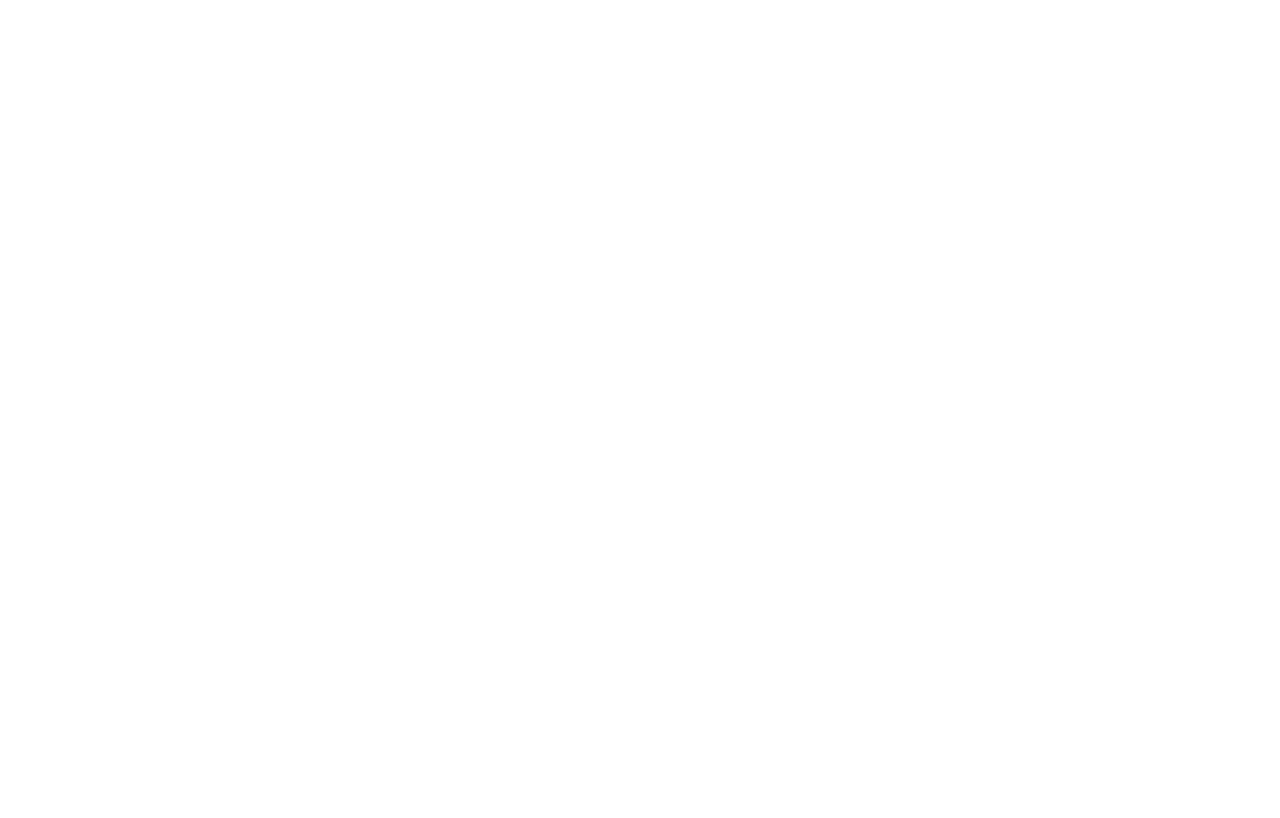
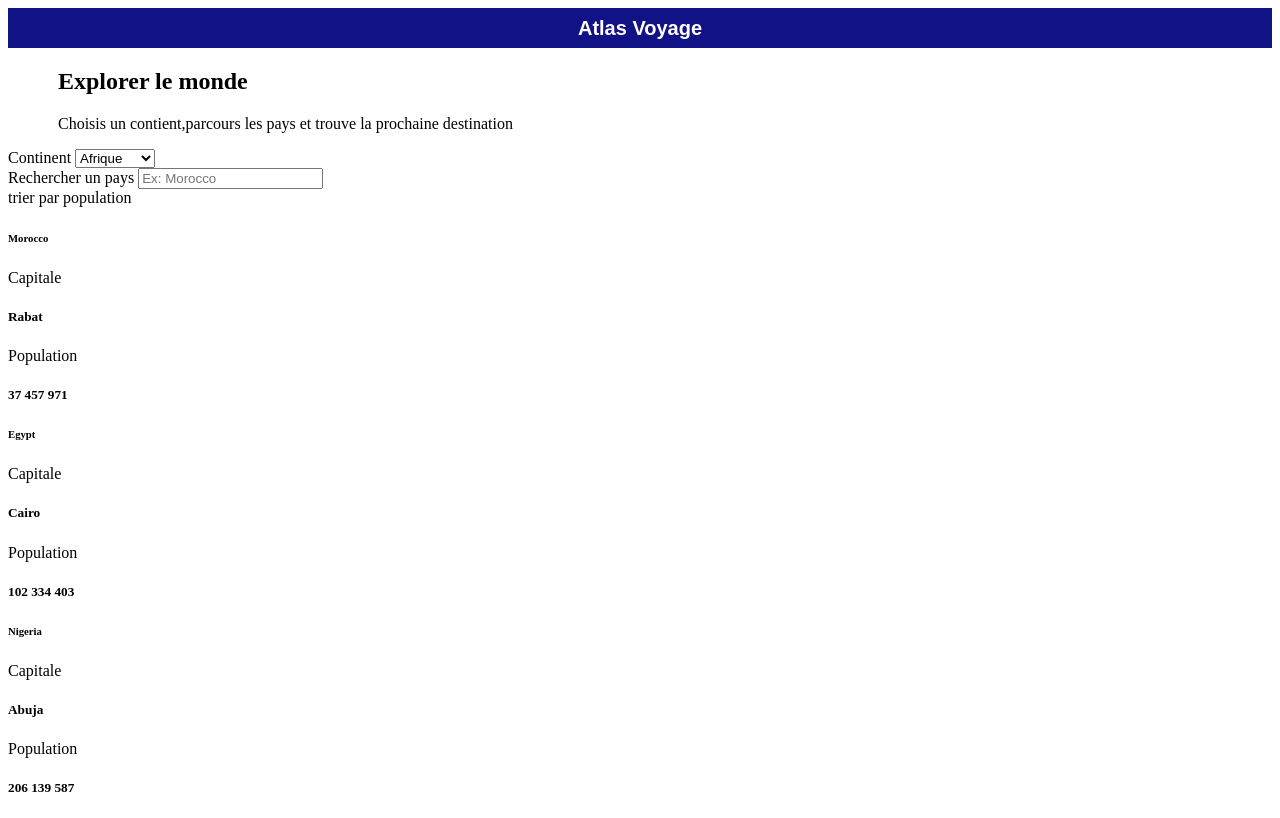
Before and after one commit to elmahfoudinina-crypto/mise_en_situation--js-, a plain HTML site: page index.html in a window 1280 px wide. Drawn offline with Linux system fonts and the light colour scheme.

Commit message:
first commit

```diff
--- a/index.html
+++ b/index.html
@@ -1,6 +1,100 @@
 <!doctype html>
 <html lang="fr">
-  <head>
+
+<head>
     <meta charset="UTF-8" />
     <meta name="viewport" content="width=device-width, initial-scale=1.0" />
     <title>Atlas Voyages – Explorer le monde</title>
+    <link rel="stylesheet" href="style.css">
+</head>
+
+<body>
+
+    <header class="HEADER">
+        <p>Atlas Voyage</p>
+    </header>
+    <main>
+        <section>
+            <div class="hero">
+                <h1>Explorer le monde</h1>
+                <p>Choisis un contient,parcours les pays et trouve la prochaine destination</p>
+            </div>
+        </section>
+        <section class="filtrage">
+            <div class="form">
+                <label for="continent">Continent</label>
+                <select id="continent">
+                    <option value="Africa">Afrique</option>
+                    <option value="Asia">Asie</option>
+                    <option value="Europe">Europe</option>
+                    <option value="Americas">Amérique</option>
+                    <option value="Oceania">Océanie</option>
+                </select>
+            </div>
+            <div class="form2">
+                <label for="search">Rechercher un pays</label>
+                <input type="text" id="search" placeholder="Ex: Morocco">
+            </div>
+            <div class="form3">
+                <boutton>
+                    trier par population
+                </boutton>
+            </div>
+        </section>
+
+       <section class="countries">
+            <div class="MOROCCO">
+                <div class="photo">
+
+                </div>
+                <h6>Morocco</h6>
+                <div class="cap1">
+                    <p>Capitale</p>
+                    <h5>Rabat</h5>
+                </div>
+                <div class="pop1">
+                    <p>Population</p>
+                    <h5>37 457 971</h5>
+                </div>
+            </div>
+
+
+            <div class="Egypt">
+                <div class="photo2">
+
+                </div>
+                <h6>Egypt</h6>
+                <div class="cap2">
+                    <p>Capitale</p>
+                    <h5>Cairo</h5>
+                </div>
+                <div class="pop2">
+                    <p>Population</p>
+                    <h5>102 334 403</h5>
+                </div>
+            </div>
+
+
+
+
+            <div class="NIGERIA">
+                <div class="photo3">
+
+                </div>
+                <h6>Nigeria</h6>
+                <div class="cap3">
+                    <p>Capitale</p>
+                    <h5>Abuja</h5>
+                </div>
+                <div class="pop3">
+                    <p>Population</p>
+                    <h5>206 139 587</h5>
+                </div>
+            </div>
+
+        </section>
+
+    </main>
+    <script src="script.js"></script>
+
+</body>
--- a/style.css
+++ b/style.css
@@ -0,0 +1,18 @@
+.HEADER{
+    background-color:rgb(18, 18, 135);
+    height:40px;
+    display: flex;
+    justify-content: center;
+    align-items: center;
+}
+.HEADER p{
+    font-family:Arial, Helvetica, sans-serif;
+    font-size:20px;
+    font-weight:bold;
+    color:white
+}
+.hero{
+    display:block;
+    justify-content:center;
+    margin-left:50px;
+}
```
